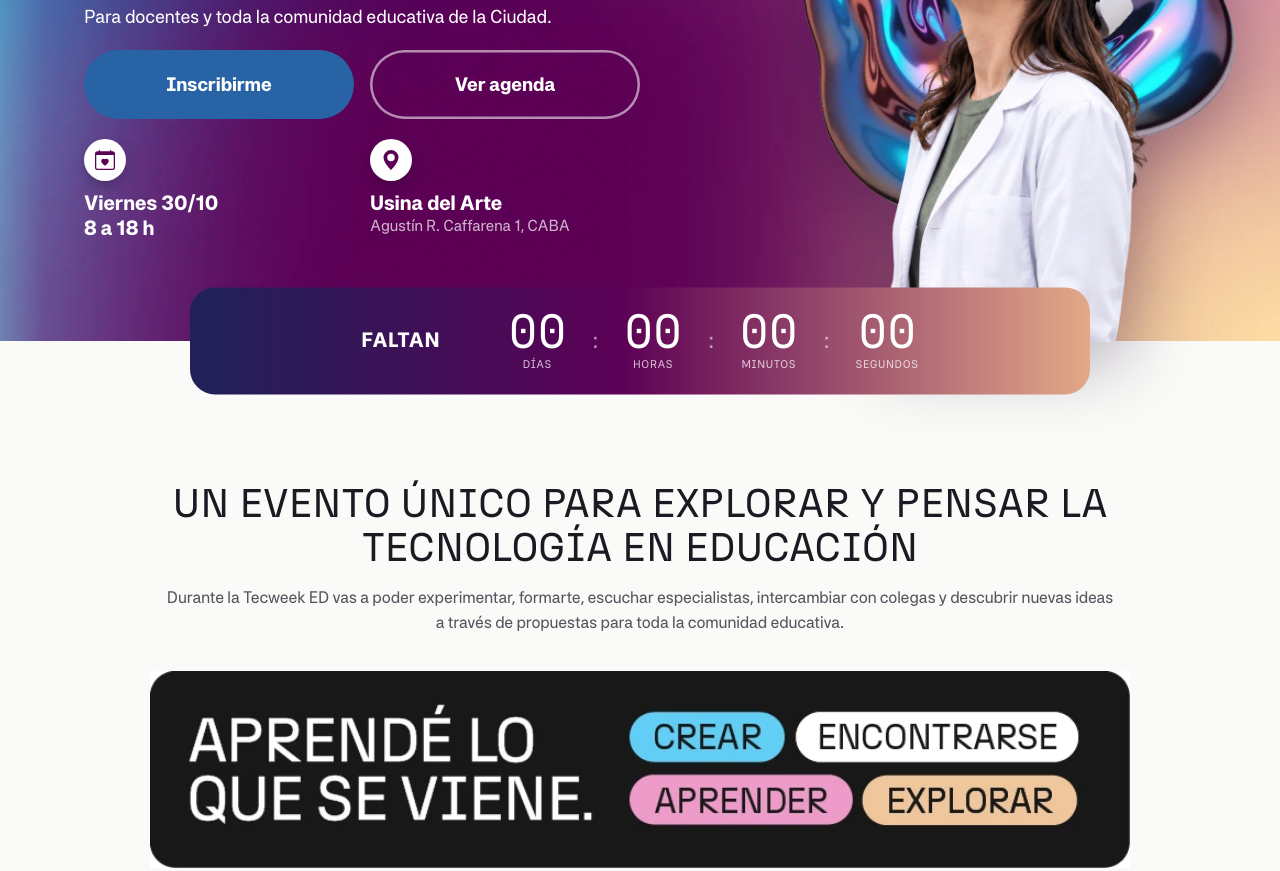
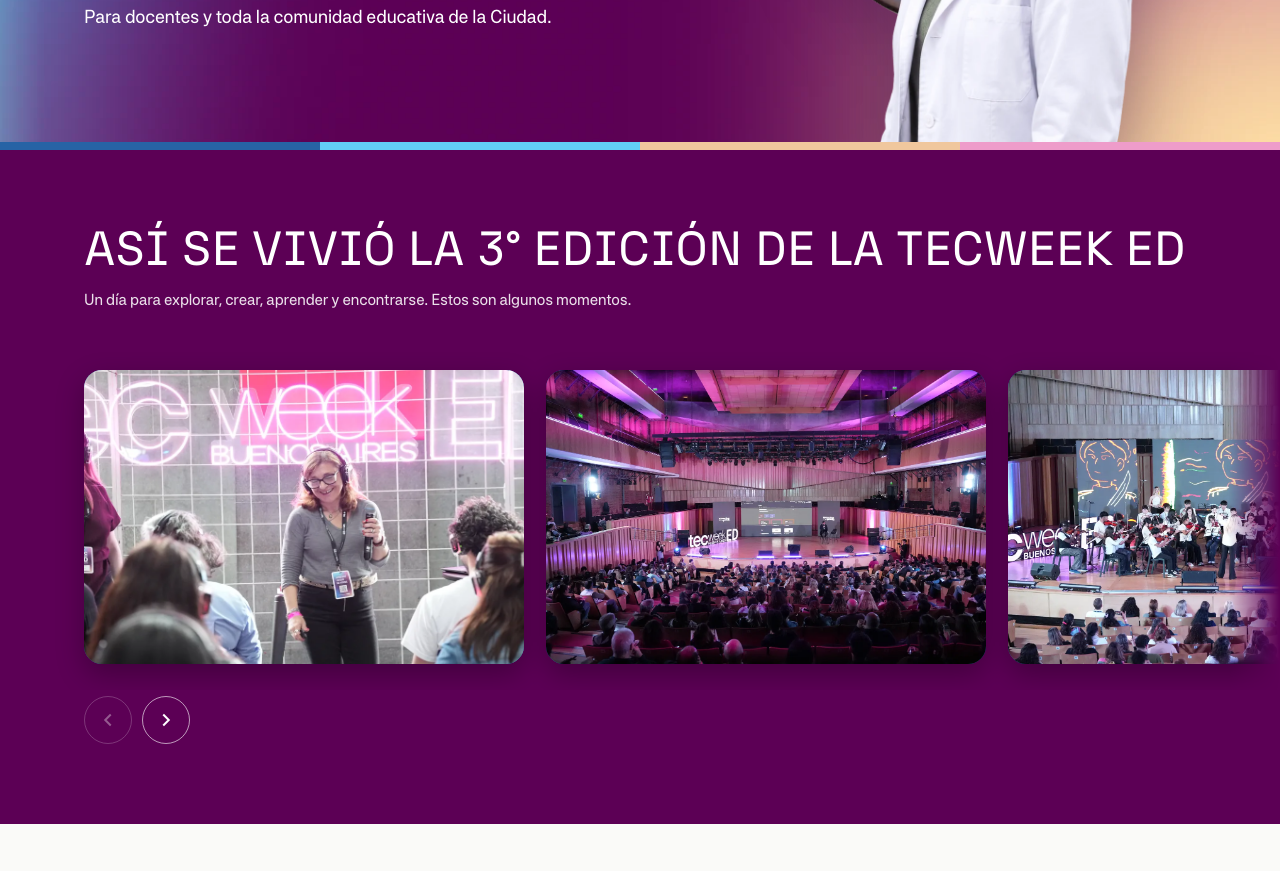
Before and after one commit to FernandoS94/tecweek-ed-2026, a plain HTML site: page index.html in a window 1280 px wide. Shown: the part 473-1344 px from the top of the page. Drawn offline with Linux system fonts and the light colour scheme.

Commit message:
Add files via upload

```diff
--- /dev/null
+++ b/galeria.css
@@ -0,0 +1,120 @@
+/* ===== Galería "Así se vivió la Tecweek ED" (carrusel con flechas) ===== */
+
+/* Barra de colores de la marca, pegada al borde de abajo del hero (entre el hero y la galería).
+   La barra ya está en el HTML del hero (.hero-bar) pero no tenía alto, por eso no se veía.
+   Se oculta el tramo violeta (se confundía con el fondo de la galería): quedan 4 colores. */
+.hero { overflow: hidden; }   /* la foto de la docente y su sombra no se pasan del borde del hero */
+.hero-bar { position: absolute; left: 0; right: 0; bottom: 0; height: 8px; z-index: 2; }
+.hero-bar .bar-violeta { display: none; }
+
+.gal {
+  --gal-gap: 22px;
+  background: var(--violeta, #5C0055);
+  color: #fff;
+  padding: 72px 0 80px;
+  overflow: hidden;
+}
+.gal-head { margin-bottom: 40px; }
+.gal-kicker {
+  margin: 0 0 10px;
+  font-size: .8rem;
+  font-weight: 700;
+  letter-spacing: .14em;
+  text-transform: uppercase;
+  color: var(--turquesa, #62CFF6);
+}
+.gal h2 { font-size: clamp(1.9rem, 4.4vw, 3rem); color: #fff; margin-bottom: 14px; }
+.gal-intro { max-width: 560px; line-height: 1.5; color: rgba(255,255,255,.88); }
+
+/* Carrusel: scroll horizontal con ajuste a cada foto; se mueve con las flechas o deslizando. */
+.gal-marquee {
+  overflow-x: auto;
+  scroll-snap-type: x mandatory;
+  scrollbar-width: none;
+  -webkit-overflow-scrolling: touch;
+  -webkit-mask-image: linear-gradient(90deg, transparent, #000 4%, #000 96%, transparent);
+          mask-image: linear-gradient(90deg, transparent, #000 4%, #000 96%, transparent);
+}
+.gal-marquee::-webkit-scrollbar { display: none; }
+.gal-track {
+  display: flex;
+  gap: var(--gal-gap);
+  width: max-content;
+  /* la primera foto arranca alineada con el título */
+  padding: 18px max(24px, calc((100vw - var(--container, 1160px)) / 2 + 24px)) 26px;
+}
+
+.gal-item {
+  flex: 0 0 auto;
+  width: 440px;
+  aspect-ratio: 3 / 2;
+  border-radius: var(--radius, 18px);
+  overflow: hidden;
+  position: relative;
+  display: flex;
+  align-items: flex-end;
+  padding: 0;
+  border: 0;
+  color: #fff;
+  background: var(--verde, #2763A5);
+  box-shadow: 0 10px 28px rgba(0,0,0,.28);
+  scroll-snap-align: center;
+}
+button.gal-item { cursor: zoom-in; font: inherit; }
+button.gal-item:focus-visible { outline: 3px solid var(--turquesa, #62CFF6); outline-offset: 3px; }
+.gal-item img {
+  display: block;
+  width: 100%;
+  height: 100%;
+  object-fit: cover;
+  transition: transform .35s ease;
+}
+button.gal-item:hover img { transform: scale(1.05); }
+
+/* Cuadros de ejemplo, mientras no estén las fotos reales (data-fotos="false") */
+.gal-item--ph { padding: 14px; font-weight: 700; }
+.gal-item--ph:nth-child(3n+1) { background: linear-gradient(135deg, var(--verde, #2763A5), var(--turquesa, #62CFF6)); }
+.gal-item--ph:nth-child(3n+2) { background: linear-gradient(135deg, #8a2a7a, var(--rosa, #EE9CCA)); }
+.gal-item--ph:nth-child(3n)   { background: linear-gradient(135deg, #b46a3c, var(--naranja, #F0C79D)); }
+
+.gal-foot { margin-top: 6px; display: flex; flex-wrap: wrap; align-items: center; gap: 14px; }
+.gal-foot [hidden] { display: none !important; }
+.gal-nav { display: flex; gap: 10px; }
+.gal-arrow {
+  display: grid; place-items: center; width: 48px; height: 48px; padding: 0;
+  cursor: pointer; color: #fff; background: transparent;
+  border: 1.5px solid rgba(255,255,255,.6); border-radius: 50%;
+  transition: background .2s, color .2s, border-color .2s;
+}
+.gal-arrow svg { width: 22px; height: 22px; }
+.gal-arrow:hover:not(:disabled) { background: #fff; color: var(--violeta, #5C0055); border-color: #fff; }
+.gal-arrow:focus-visible { outline: 3px solid var(--turquesa, #62CFF6); outline-offset: 3px; }
+.gal-arrow:disabled { opacity: .35; cursor: default; }
+
+/* Foto ampliada */
+.gal-lightbox {
+  width: min(94vw, 1100px);
+  max-height: 92vh;
+  padding: 0;
+  border: 0;
+  border-radius: var(--radius, 18px);
+  background: var(--oscuro, #12121A);
+  color: #fff;
+  overflow: hidden;
+}
+.gal-lightbox::backdrop { background: rgba(18, 18, 26, .86); }
+.gal-lightbox img { display: block; width: 100%; max-height: 82vh; object-fit: contain; background: #000; }
+.gal-lb-bar { display: flex; align-items: center; justify-content: space-between; gap: 12px; padding: 10px 14px; }
+.gal-lb-count { font-size: .85rem; color: rgba(255,255,255,.8); }
+.gal-lb-btn {
+  font: inherit; font-size: 1.1rem; line-height: 1; cursor: pointer;
+  color: #fff; background: rgba(255,255,255,.12); border: 0; border-radius: 99px;
+  width: 42px; height: 42px;
+}
+.gal-lb-btn:hover { background: rgba(255,255,255,.26); }
+.gal-lb-btn:focus-visible { outline: 3px solid var(--turquesa, #62CFF6); outline-offset: 2px; }
+
+@media (max-width: 600px) {
+  .gal { --gal-gap: 14px; padding: 52px 0 60px; }
+  .gal-item { width: 300px; }
+}
--- /dev/null
+++ b/galeria.js
@@ -0,0 +1,91 @@
+// ===== Galería "Así se vivió la Tecweek ED" =====
+// Carrusel con flechas (y deslizar con el dedo / trackpad). Las fotos se leen de assets/galeria/galeria-01.webp, galeria-02.webp… (ver data-* en #galeria).
+// Mientras data-fotos="false" se muestran cuadros de ejemplo; al subir las fotos, ponerlo en "true".
+(() => {
+  const root = document.getElementById('galeria');
+  const track = document.getElementById('galTrack');
+  if (!root || !track) return;
+
+  const total = parseInt(root.dataset.total, 10) || 0;
+  if (!total) { root.hidden = true; return; }
+
+  const carpeta = root.dataset.carpeta || 'assets/galeria/';
+  const ext = root.dataset.ext || 'webp';
+  const conFotos = root.dataset.fotos === 'true';
+  const pad = (n) => String(n).padStart(2, '0');
+  const srcOf = (i) => `${carpeta}galeria-${pad(i)}.${ext}`;
+  const altOf = (i) => `Foto ${i} de ${total} de la Tecweek ED`;
+
+  function makeItem(i) {
+    const el = document.createElement(conFotos ? 'button' : 'div');
+    el.className = 'gal-item' + (conFotos ? '' : ' gal-item--ph');
+    el.dataset.i = i;
+    if (conFotos) {
+      el.type = 'button';
+      el.setAttribute('aria-label', `Ampliar: ${altOf(i)}`);
+      const img = document.createElement('img');
+      img.src = srcOf(i);
+      img.alt = altOf(i);
+      img.width = 1200; img.height = 800;
+      img.loading = i <= 3 ? 'eager' : 'lazy'; img.decoding = 'async';
+      el.appendChild(img);
+    }
+    return el;
+  }
+  const frag = document.createDocumentFragment();
+  for (let i = 1; i <= total; i++) frag.appendChild(makeItem(i));
+  track.appendChild(frag);
+
+  // --- Flechas izquierda / derecha ---
+  const view = track.parentElement;            // .gal-marquee (el que scrollea)
+  const prev = document.getElementById('galPrev');
+  const next = document.getElementById('galNext');
+  const reduce = window.matchMedia('(prefers-reduced-motion: reduce)');
+  const step = () => {
+    const it = track.querySelector('.gal-item');
+    const gap = parseFloat(getComputedStyle(track).columnGap) || 0;
+    const w = it ? it.getBoundingClientRect().width + gap : view.clientWidth;
+    // avanza de a "una pantalla" de fotos enteras (mínimo una)
+    return w * Math.max(1, Math.floor(view.clientWidth / w));
+  };
+  const go = (dir) => view.scrollBy({ left: dir * step(), behavior: reduce.matches ? 'auto' : 'smooth' });
+  function sync() {
+    const max = view.scrollWidth - view.clientWidth - 2;
+    if (prev) prev.disabled = view.scrollLeft <= 2;
+    if (next) next.disabled = view.scrollLeft >= max;
+  }
+  if (prev) prev.addEventListener('click', () => go(-1));
+  if (next) next.addEventListener('click', () => go(1));
+  view.addEventListener('scroll', sync, { passive: true });
+  window.addEventListener('resize', sync);
+  window.addEventListener('load', sync);
+  sync();
+
+  // --- Foto ampliada ---
+  const dlg = document.getElementById('galLightbox');
+  if (!conFotos || !dlg || typeof dlg.showModal !== 'function') return;
+  const lbImg = dlg.querySelector('img');
+  const lbCount = dlg.querySelector('.gal-lb-count');
+  let current = 1;
+
+  function show(i) {
+    current = ((i - 1 + total) % total) + 1;
+    lbImg.src = srcOf(current);
+    lbImg.alt = altOf(current);
+    lbCount.textContent = `${current} / ${total}`;
+  }
+  track.addEventListener('click', (e) => {
+    const item = e.target.closest('button.gal-item');
+    if (!item) return;
+    show(parseInt(item.dataset.i, 10));
+    dlg.showModal();
+  });
+  dlg.querySelector('[data-gal-prev]').addEventListener('click', () => show(current - 1));
+  dlg.querySelector('[data-gal-next]').addEventListener('click', () => show(current + 1));
+  dlg.querySelector('[data-gal-close]').addEventListener('click', () => dlg.close());
+  dlg.addEventListener('click', (e) => { if (e.target === dlg) dlg.close(); });   // clic en el fondo
+  dlg.addEventListener('keydown', (e) => {
+    if (e.key === 'ArrowLeft') show(current - 1);
+    if (e.key === 'ArrowRight') show(current + 1);
+  });
+})();
--- a/index.html
+++ b/index.html
@@ -28,6 +28,7 @@
 <meta name="twitter:image" content="https://tecweeked.bue.edu.ar/assets/hero-evento.png">
 
 <link rel="stylesheet" href="styles.css">
+<link rel="stylesheet" href="galeria.css">
 <link rel="preconnect" href="https://fonts.googleapis.com">
 <link rel="preconnect" href="https://fonts.gstatic.com" crossorigin>
 
@@ -232,7 +233,6 @@
       <a href="https://www.youtube.com/@EducacionDigitalBA" class="header-social link-hide-mobile" target="_blank" rel="noopener" aria-label="Mirá nuestros videos en YouTube">
         <svg class="icon" viewBox="0 0 24 24" fill="none" stroke="currentColor" stroke-width="1.8"><rect x="1.5" y="4" width="21" height="16" rx="5"/><path d="M10 8.7v6.6l6-3.3-6-3.3z" fill="currentColor" stroke="none"/></svg>
       </a>
-      <a href="https://script.google.com/a/macros/bue.edu.ar/s/AKfycbxxVTCqKhXD4bd1T97dSXKL-B5fesiy_dN_dC29YSe3BNbBQRSwX3jnNb3w070K2A/exec" class="btn btn-primary header-btn-white" target="_blank" rel="noopener">Inscribirme </a>
     </div>
 
     <button class="nav-toggle" id="navToggle" aria-label="Abrir menú" aria-expanded="false">
@@ -268,31 +268,6 @@
       <p class="hero-subtitle hero-subtitle-sub">
         Para docentes y toda la comunidad educativa de la Ciudad.
       </p>
-
-
-      <div class="hero-actions">
-        <a href="https://script.google.com/a/macros/bue.edu.ar/s/AKfycbxxVTCqKhXD4bd1T97dSXKL-B5fesiy_dN_dC29YSe3BNbBQRSwX3jnNb3w070K2A/exec" class="btn btn-solid btn-lg" target="_blank" rel="noopener">
-          Inscribirme
-        </a>
-        <a href="https://drive.google.com/file/d/1WtYV8rhqWvKG6lW0gy2pUSgYqkKh8dC3/view?usp=drive_link" class="btn btn-outline btn-lg" target="_blank" rel="noopener">
-          Ver agenda
-        </a>
-      </div>
-
-      <div class="hero-meta">
-        <span class="meta-item">
-          <span class="meta-icon meta-icon-violeta">
-            <svg class="icon" viewBox="0 0 16 16" fill="currentColor"><path fill-rule="evenodd" d="M4 .5a.5.5 0 0 0-1 0V1H2a2 2 0 0 0-2 2v11a2 2 0 0 0 2 2h12a2 2 0 0 0 2-2V3a2 2 0 0 0-2-2h-1V.5a.5.5 0 0 0-1 0V1H4zM1 14V4h14v10a1 1 0 0 1-1 1H2a1 1 0 0 1-1-1m7-6.507c1.664-1.711 5.825 1.283 0 5.132-5.825-3.85-1.664-6.843 0-5.132"/></svg>
-          </span>
-          <span>Viernes 30/10<br>8 a 18 h</span>
-        </span>
-        <a class="meta-item meta-item-link" href="https://maps.app.goo.gl/82i5AAPUUEQwPE1t6" target="_blank" rel="noopener">
-          <span class="meta-icon meta-icon-violeta">
-            <svg class="icon" viewBox="0 0 16 16" fill="currentColor"><path d="M8 16s6-5.686 6-10A6 6 0 0 0 2 6c0 4.314 6 10 6 10m0-7a3 3 0 1 1 0-6 3 3 0 0 1 0 6"/></svg>
-          </span>
-          <span>Usina del Arte<br><small>Agustín R. Caffarena 1, CABA</small></span>
-        </a>
-      </div>
     </div>
 
     <div class="hero-media">
@@ -304,39 +279,44 @@
   </div>
 
 
-  <div class="container countdown-wrap">
-    <div class="countdown" id="countdown" aria-live="polite">
-      <p class="countdown-kicker">Faltan</p>
-      <div class="countdown-grid">
-        <div class="countdown-item">
-          <span class="countdown-number" id="cd-days">00</span>
-          <span class="countdown-label">Días</span>
-        </div>
-        <span class="countdown-sep">:</span>
-        <div class="countdown-item">
-          <span class="countdown-number" id="cd-hours">00</span>
-          <span class="countdown-label">Horas</span>
-        </div>
-        <span class="countdown-sep">:</span>
-        <div class="countdown-item">
-          <span class="countdown-number" id="cd-minutes">00</span>
-          <span class="countdown-label">Minutos</span>
-        </div>
-        <span class="countdown-sep">:</span>
-        <div class="countdown-item">
-          <span class="countdown-number" id="cd-seconds">00</span>
-          <span class="countdown-label">Segundos</span>
-        </div>
-      </div>
-    </div>
-  </div>
-
-
 
   <div class="hero-bar" aria-hidden="true">
     <span class="bar-verde"></span><span class="bar-violeta"></span><span class="bar-turquesa"></span><span class="bar-naranja"></span><span class="bar-rosa"></span>
   </div>
 </section>
+
+
+<section class="gal" id="galeria" aria-labelledby="galTitulo"
+         data-total="8" data-carpeta="assets/galeria/" data-ext="webp" data-fotos="true">
+  <div class="container gal-head">
+
+    <h2 id="galTitulo">Así se vivió la 3° edición de la Tecweek ED</h2>
+    <p class="gal-intro">Un día para explorar, crear, aprender y encontrarse. Estos son algunos momentos.</p>
+  </div>
+
+  <div class="gal-marquee">
+    <div class="gal-track" id="galTrack"></div>
+  </div>
+
+  <div class="container gal-foot">
+    <div class="gal-nav">
+      <button type="button" class="gal-arrow" id="galPrev" aria-label="Fotos anteriores"><svg viewBox="0 0 24 24" fill="none" stroke="currentColor" stroke-width="2.2" aria-hidden="true"><path d="M15 18l-6-6 6-6"/></svg></button>
+      <button type="button" class="gal-arrow" id="galNext" aria-label="Fotos siguientes"><svg viewBox="0 0 24 24" fill="none" stroke="currentColor" stroke-width="2.2" aria-hidden="true"><path d="M9 6l6 6-6 6"/></svg></button>
+    </div>
+    <!-- Cuando esté el álbum completo: sacar "hidden" y poner el link real en href. -->
+    <a href="#" class="btn btn-outline-claro" target="_blank" rel="noopener" hidden>Ver todas las fotos</a>
+  </div>
+</section>
+
+<dialog class="gal-lightbox" id="galLightbox" aria-label="Foto ampliada">
+  <img src="" alt="">
+  <div class="gal-lb-bar">
+    <button type="button" class="gal-lb-btn" data-gal-prev aria-label="Foto anterior">&#8592;</button>
+    <span class="gal-lb-count" aria-live="polite"></span>
+    <button type="button" class="gal-lb-btn" data-gal-next aria-label="Foto siguiente">&#8594;</button>
+    <button type="button" class="gal-lb-btn" data-gal-close aria-label="Cerrar">&#10005;</button>
+  </div>
+</dialog>
 
 
 <section class="section ejes">
@@ -802,7 +782,6 @@
       <h3 class="footer-heading">Explorar Tecweek ED</h3>
       <ul class="footer-links">
         <li><a href="#top">Inicio</a></li>
-        <li><a href="https://script.google.com/a/macros/bue.edu.ar/s/AKfycbxxVTCqKhXD4bd1T97dSXKL-B5fesiy_dN_dC29YSe3BNbBQRSwX3jnNb3w070K2A/exec" target="_blank" rel="noopener">Inscribirme</a></li>
         <li><a href="https://drive.google.com/file/d/1WtYV8rhqWvKG6lW0gy2pUSgYqkKh8dC3/view?usp=drive_link" target="_blank" rel="noopener">Agenda</a></li>
       </ul>
     </div>
@@ -823,5 +802,6 @@
 </footer>
 
 <script src="script.js"></script>
+<script src="galeria.js" defer></script>
 </body>
 </html>
```
Also changed, not shown: recursos.html (+11 -11 lines), assets/galeria/galeria-01.webp (added), assets/galeria/galeria-02.webp (added), assets/galeria/galeria-03.webp (added), assets/galeria/galeria-04.webp (added), assets/galeria/galeria-05.webp (added), assets/galeria/galeria-06.webp (added), assets/galeria/galeria-07.webp (added), assets/galeria/galeria-08.webp (added).
